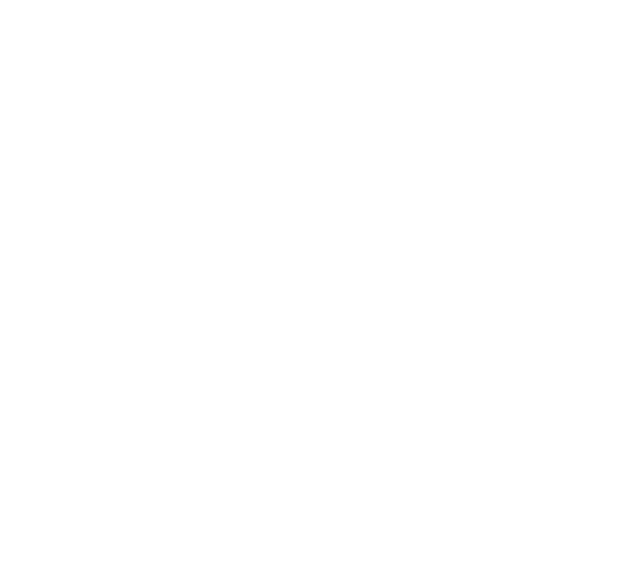
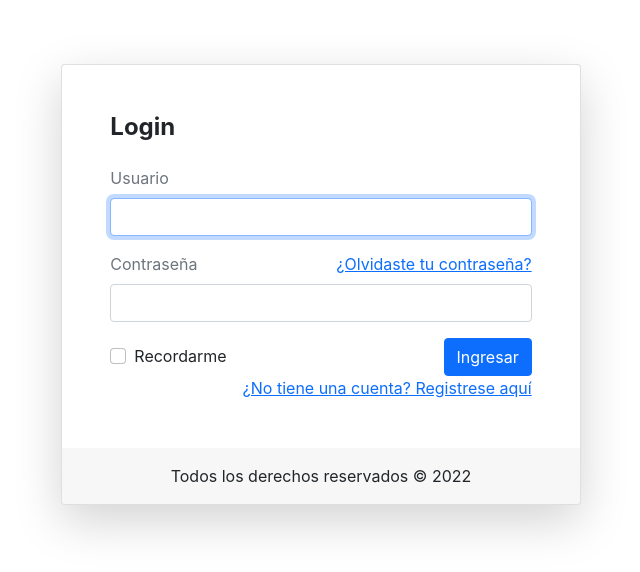
Before and after one commit to Ricardolave/ComputacionNube, a React (Create React App) app in the folder frontend/proyecto_nube/login-react/: page / in a window 1280 px wide. Shown: the top 572 px of the page, without its empty margins (319-959 px from the left). Built offline with nearby package versions, Linux system fonts and the light colour scheme.

Commit message:
Prueba MV

```diff
--- a/frontend/proyecto_nube/login-react/src/App.js
+++ b/frontend/proyecto_nube/login-react/src/App.js
@@ -65,7 +65,7 @@ function App() {
     <div>
 
     <Routes>
-        <Route element={<PrivateRoute isLogged={false}/>}>
+        <Route element={<PrivateRoute isLogged={isAuth}/>}>
           <Route path="/" element={<Login/>}/>
           <Route path="/about" element={<AboutPage/>}/>
           <Route path="/login" element={<Login/>}></Route>
```
